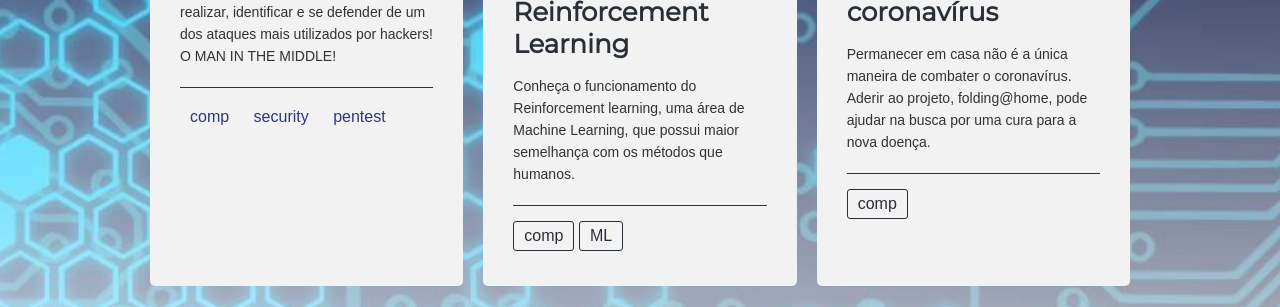
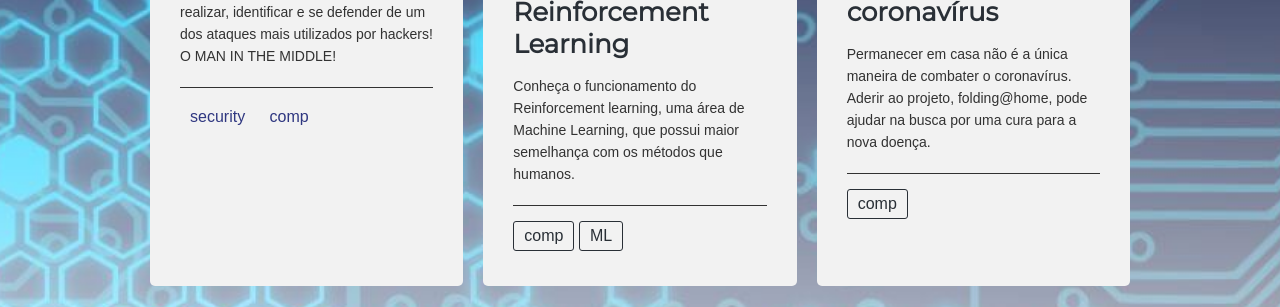
Before and after one commit to comppet/PrintF, a Jekyll site: the page built from index.html, in a window 1280 px wide and 900 px high. Shown: the part 258-565 px from the top of the window. Built offline with Jekyll 4.4.1, drawn with Linux system fonts in a browser that asks for light colours.

Commit message:
Update from Forestry.io comppet.ufu@gmail.com updated _posts/2020-05-13-ataques-man-in-the-middle.md

```diff
--- a/_posts/2020-05-13-ataques-man-in-the-middle.md
+++ b/_posts/2020-05-13-ataques-man-in-the-middle.md
@@ -10,11 +10,10 @@
 introduction: Conheça as características, formas de realizar, identificar e se defender
   de um dos ataques mais utilizados por hackers! O MAN IN THE MIDDLE!
 main-class: security
-color: "#00FF00"
+color: blue
 tags:
+- security
 - comp
-- security
-- pentest
 categories: security
 twitter_text: ''
 
```
